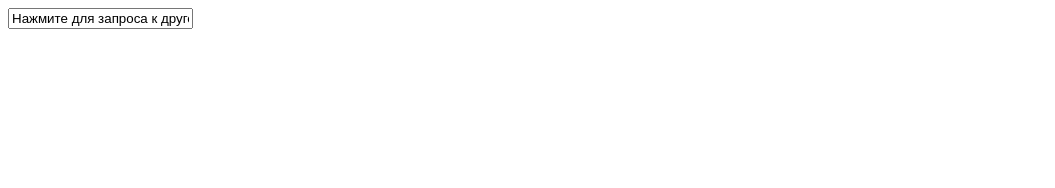
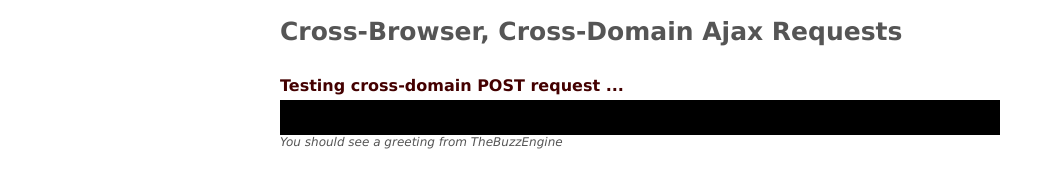
Before and after one commit to Dmlaz/capitalenergy, a plain HTML site: page index.html in a window 1280 px wide. Shown: the whole page, without its empty margins (0-1055 px from the left). Drawn offline with Linux system fonts and the light colour scheme.

Commit message:
Update index.html

```diff
--- a/index.html
+++ b/index.html
@@ -1,43 +1,76 @@
+<!DOCTYPE html>
 <html>
-<head>
+    <head>
 
-<script type="text/javascript">
-    var url = 'http://vneformate.ru/phones.json';
+        <meta http-equiv="Content-Security-Policy" content="default-src *; style-src 'self' 'unsafe-inline'; media-src *; img-src 'self' data: content:;">
+
+        <meta name="format-detection" content="telephone=no">
+        <meta name="msapplication-tap-highlight" content="no">
+        <meta name="viewport" content="user-scalable=no, initial-scale=1, maximum-scale=1, minimum-scale=1, width=device-width">
+        <link rel="stylesheet" type="text/css" href="css/index.css">
+
+    <script language="javascript" src="js/crossdomain-ajax.js"></script>
+    <script src="js/script.js"></script>
 
 
-    function doCallOtherDomain(){
-        var XHR = window.XDomainRequest || window.XMLHttpRequest
-        var xhr = new XHR();
 
-        xhr.open('GET', url, true);
+        <title>Hello World</title>
 
-        // замена onreadystatechange
-        xhr.onload = function() {
-            //document.getElementById('response').innerHTML =
-alert(xhr.responseText);
-        }
 
-        xhr.onerror = function() {
-            alert("Error")
-        }
 
-        xhr.send()
-    }
+    <style type="text/css" media="screen">
+      body {
+	  width: 720px;
+	  margin: auto;
+	  color: #555;
+	  font-family: verdana, sans-serif;
+      }
+      h1 {
+	  font-size: 25px;
+	  color: #555;
+	  margin-bottom: 30px;
+      }
+      #responseget, #responsepost {
+          background-color: black;
+          color: white;
+          padding: 10px;
+          min-width: 100px;
+          display: block;
+	  margin: 0;
+	  margin-top: 5px;
+      }
+      .help {
+	  display: block;
+	  font-size: 12px;
+	  font-style: italic;
+      }
+      div.row {
+	  margin-bottom: 20px;
+      }
+      span.desc {
+	  font-weight: bold;
+	  color: #440000;
+      }
+      a {
+	  color: #4455aa;
+	  text-decoration: none;
+      }
+      a:hover { text-decoration: underline; }
+      div.description {
+	  margin-bottom: 20px;
+      }
+    </style>
+  </head>
 
-    function callOtherDomain() {
-        try {
-            doCallOtherDomain()
-        } catch (e) {
-            alert("В этом браузере данная фича не поддерживается.")
-        }
-    }
+  <body>
+    <h1>Cross-Browser, Cross-Domain Ajax Requests</h1>
 
-    </script>
-</head>
-<body>
+    <div class="description">
+    <div class="row">
+      <span class="desc">Testing cross-domain POST request ...</span>
+      <pre id="responsepost">&nbsp;</pre>
+      <span class="help">You should see a greeting from TheBuzzEngine</span>
+    </div>
 
-<div id="response"></div>
-    <input value="Нажмите для запроса к другому домену" onclick="callOtherDomain()" />
-
-</body>
+    </body>
 </html>
```
